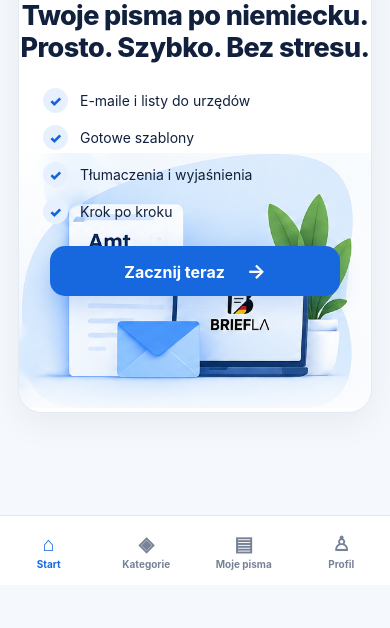
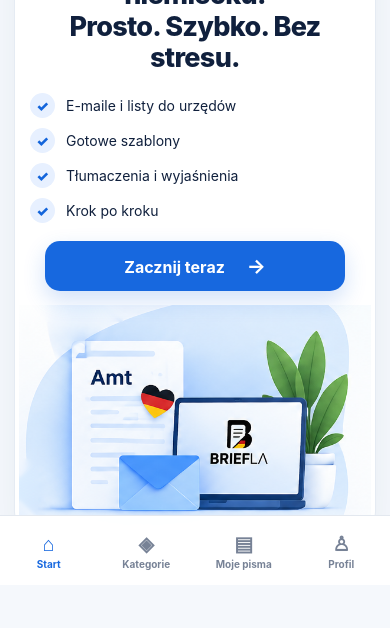
Before and after one commit to m23arios-dot/BRIEFLA, a plain HTML site: page index.html in a window 390 px wide. Shown: the part 259-887 px from the top of the page. Before the commit the page ends 844 px from the top, so only its background shows below. Drawn offline with Linux system fonts and the light colour scheme.

Commit message:
Add files via upload

```diff
--- a/styles.css
+++ b/styles.css
@@ -199,3 +199,76 @@
 #templateList.template-grid button small{display:block;margin-top:4px;font-size:10.5px;line-height:1.25;color:#748196}
 #templateList.template-grid button i{font-style:normal;font-size:21px;color:#8a95a5}
 @media(max-width:720px){#templateList.template-grid{grid-template-columns:1fr}.template-section-label{margin-top:14px}}
+
+/* Mobile hero fix: keep the illustration in normal flow so it never covers the text or CTA. */
+@media(max-width:849px){
+  .main{padding:12px 14px calc(92px + env(safe-area-inset-bottom));}
+  #home{padding-top:0;}
+  .hero-card{
+    min-height:0 !important;
+    height:auto !important;
+    padding:20px 14px 18px !important;
+    overflow:hidden !important;
+  }
+  .hero-logo{
+    width:150px !important;
+    margin:6px auto 18px !important;
+  }
+  .hero-title{
+    font-size:27px !important;
+    line-height:1.16 !important;
+    letter-spacing:-.7px !important;
+    max-width:100% !important;
+    margin:0 auto 20px !important;
+    padding:0 !important;
+  }
+  .hero-content{
+    position:relative !important;
+    z-index:3 !important;
+    width:100% !important;
+    margin:0 !important;
+  }
+  .benefits{
+    margin:0 auto 18px !important;
+    max-width:330px;
+  }
+  .benefits li{
+    display:flex;
+    align-items:center;
+    font-size:14px !important;
+    line-height:1.3;
+    margin:10px 0 !important;
+  }
+  .benefits li:before{
+    flex:0 0 25px;
+    margin-right:11px;
+  }
+  .hero-content .cta{
+    position:relative !important;
+    z-index:4 !important;
+    width:min(300px,100%) !important;
+    margin:16px auto 0 !important;
+    padding:13px 16px !important;
+  }
+  .illustration{
+    position:relative !important;
+    right:auto !important;
+    bottom:auto !important;
+    transform:none !important;
+    width:calc(100% + 20px) !important;
+    height:220px !important;
+    margin:14px -10px -8px !important;
+    z-index:1 !important;
+    overflow:hidden !important;
+  }
+  .illustration img{
+    width:100% !important;
+    height:100% !important;
+    object-fit:cover !important;
+    object-position:center !important;
+  }
+  .mobile-nav{
+    height:70px !important;
+    padding-bottom:env(safe-area-inset-bottom) !important;
+  }
+}
```
